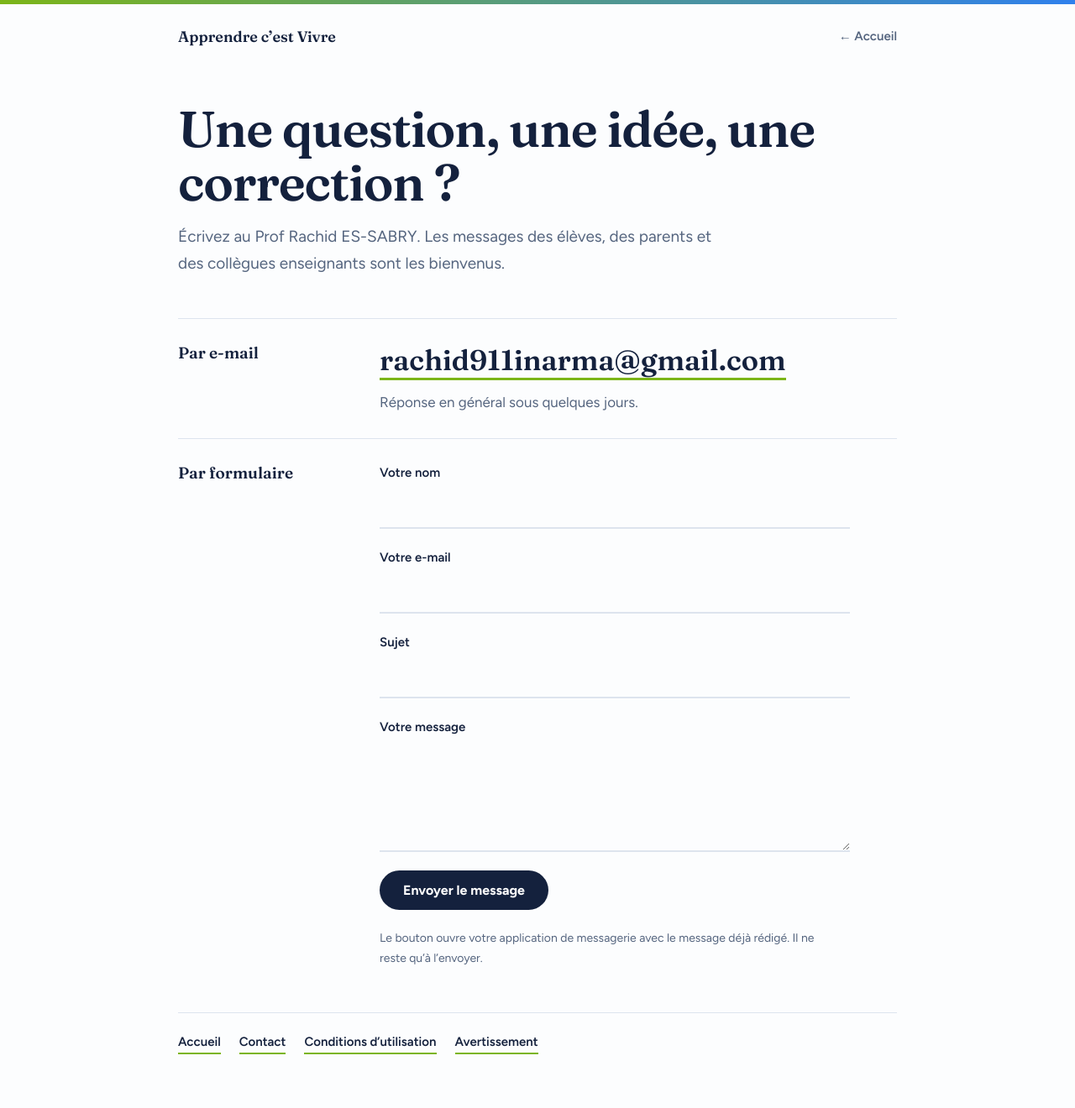
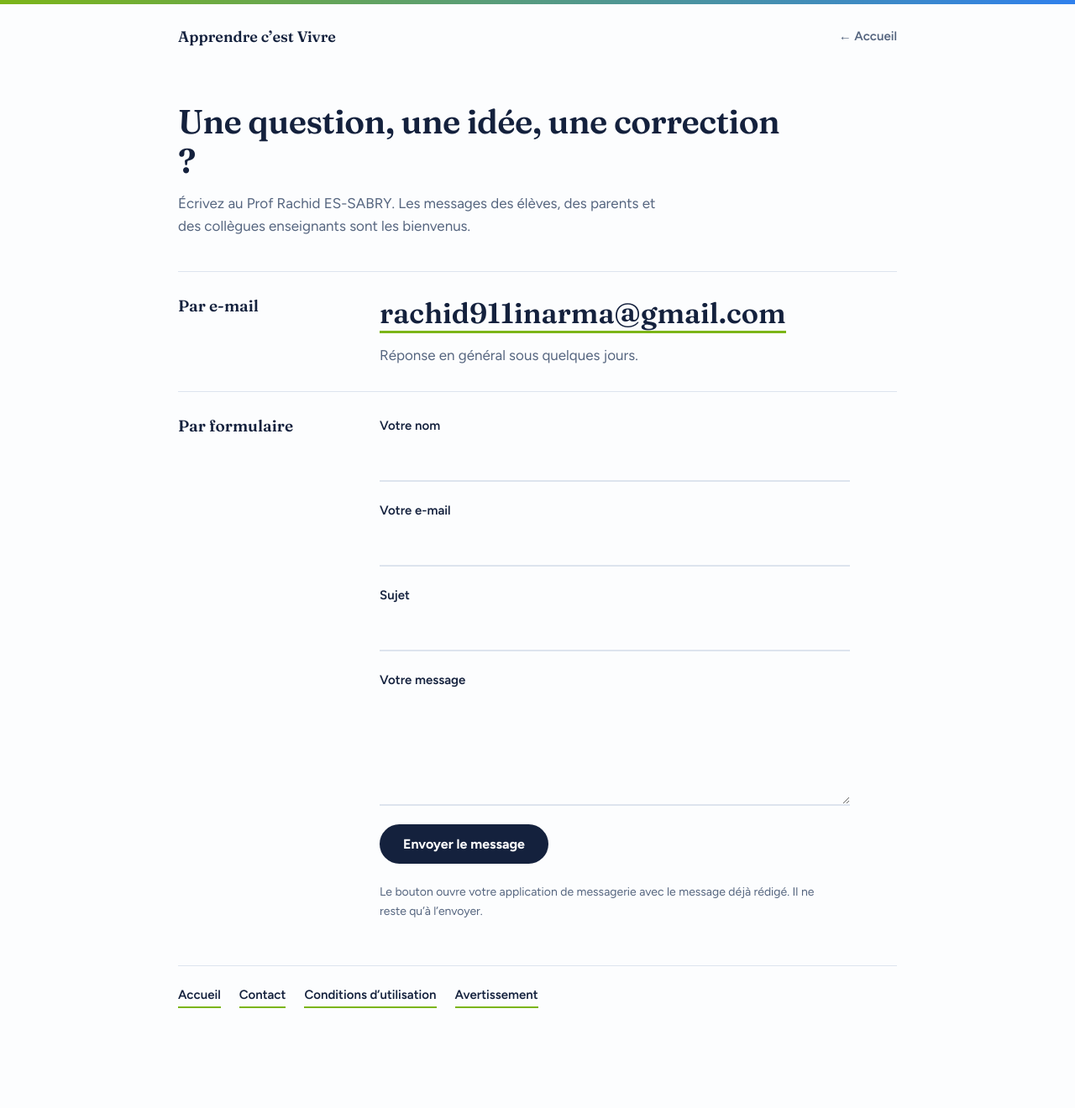
Before and after one commit to profrachidenseigne/profrachidenseigne.github.io, a Jekyll site: the page built from contact-us.html, in a window 1280 px wide. Shown: the whole page at 84% size. Built offline with Jekyll 4.4.1, drawn with Linux system fonts in a browser that asks for light colours; after the commit the page ends 1265 px from its top, so only the background shows below that.

Commit message:
Update pages.css

```diff
--- a/assets/css/pages.css
+++ b/assets/css/pages.css
@@ -6,8 +6,8 @@ body{margin:0;background:var(--bg);color:var(--ink);font:17px/1.7 Figtree,system
 .top{display:flex;justify-content:space-between;align-items:center;gap:12px;margin-bottom:64px;font-size:15px}
 .top a{color:var(--mut);text-decoration:none;font-weight:600}
 .top b{font:600 18px Fraunces,Georgia,serif}
-h1{font:600 clamp(36px,7vw,60px)/1.08 Fraunces,Georgia,serif;letter-spacing:-.02em;margin:0 0 16px;max-width:14em}
-.lead{font-size:19px;color:var(--mut);max-width:34em;margin:0 0 48px}
+h1{font:600 clamp(28px,5.5vw,40px)/1.18 Fraunces,Georgia,serif;letter-spacing:-.015em;margin:0 0 14px;max-width:18em}
+.lead{font-size:17px;line-height:1.6;color:var(--mut);max-width:34em;margin:0 0 40px}
 section{display:grid;grid-template-columns:200px 1fr;gap:8px 40px;padding:28px 0;border-top:1px solid var(--line)}
 h2{font:600 19px/1.3 Fraunces,Georgia,serif;margin:0}
 section p{margin:0 0 12px;color:var(--mut);max-width:60ch}
```
